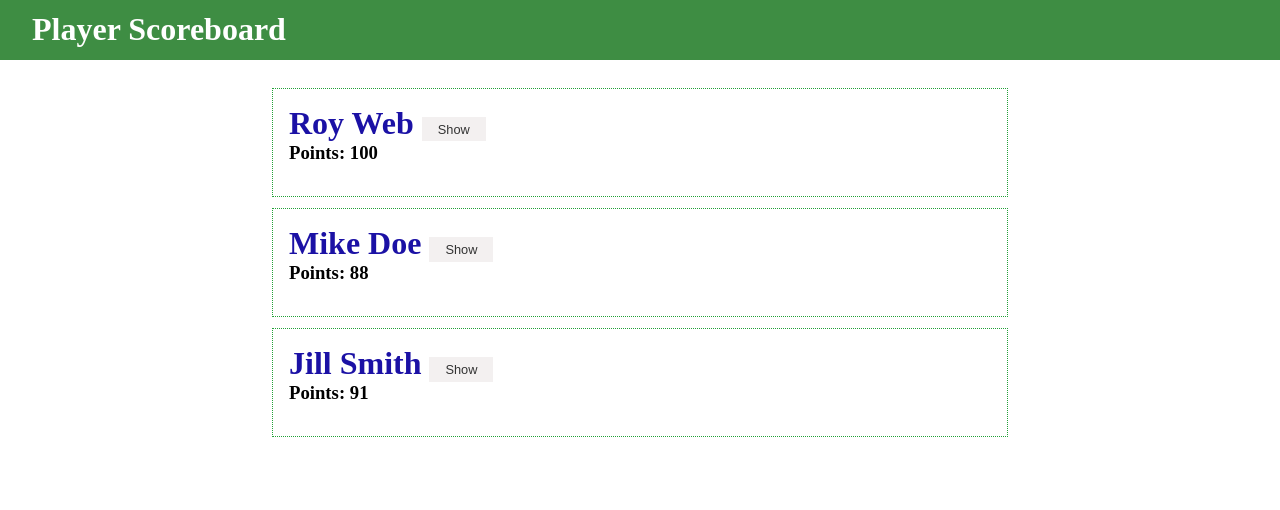
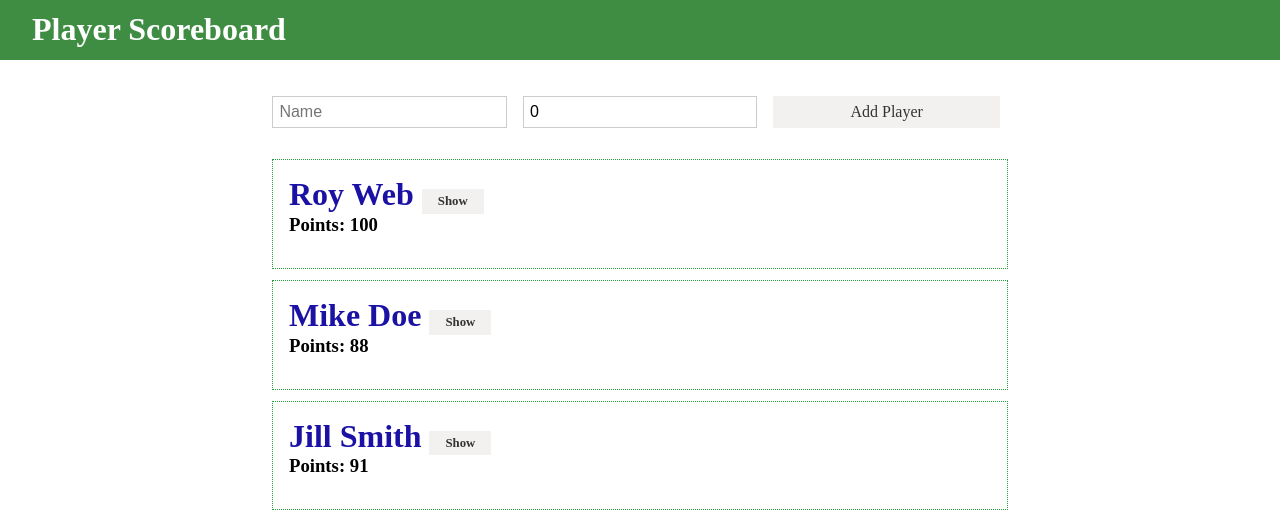
Before and after one commit to webroyit/s4v0e3-FirstSvelte, a Svelte app: page / in a window 1280 px wide. Shown: the top 510 px of the page. Built offline with nearby package versions, Linux system fonts and the light colour scheme.

Commit message:
Add a form for new players

```diff
--- a/public/global.css
+++ b/public/global.css
@@ -64,10 +64,17 @@
     color: #fff;
 }
 
+.grid-3 {
+    display: grid;
+    grid-template-columns: repeat(3, 1fr);
+    grid-gap: 1rem;
+}
+
 input {
     margin: 1.2rem 0;
 }
 
+input[type='text'],
 input[type='number']{
     display: block;
     width: 100% !important;
@@ -75,3 +82,8 @@ input[type='number']{
     font-size: inherit;
     border: 1px solid #ccc;
 }
+
+input[type='submit'],
+button {
+  font: inherit;
+}
--- /dev/null
+++ b/src/AddPlayer.svelte
@@ -0,0 +1,12 @@
+<script>
+    let player = {
+        name: "",
+        points: 0,
+    }
+</script>
+
+<form class="grid-3">
+    <input type="text" placeholder="Name" bind:value={player.name}>
+    <input type="number" placeholder="Points" bind:value={player.points}>
+    <input type="submit" class="btn btn-primary" value="Add Player">
+</form>
--- a/src/App.svelte
+++ b/src/App.svelte
@@ -1,6 +1,7 @@
 <script>
 	import Navbar from './Navbar.svelte';
 	import Player from './Player.svelte';
+	import AddPlayer from './AddPlayer.svelte';
 
 	let players = [
 		{
@@ -21,6 +22,7 @@
 
 <Navbar />
 <div class="container">
+	<AddPlayer />
 	{#if players.length === 0}
 		<p>No Players yet</p>
 	{:else}
--- a/src/Player.svelte
+++ b/src/Player.svelte
@@ -1,5 +1,6 @@
 <script>
-	// variables
+    // variables
+    // export to get the value from the parent component
 	export let name;
 	export let points;
 	let showControls = false;
```
